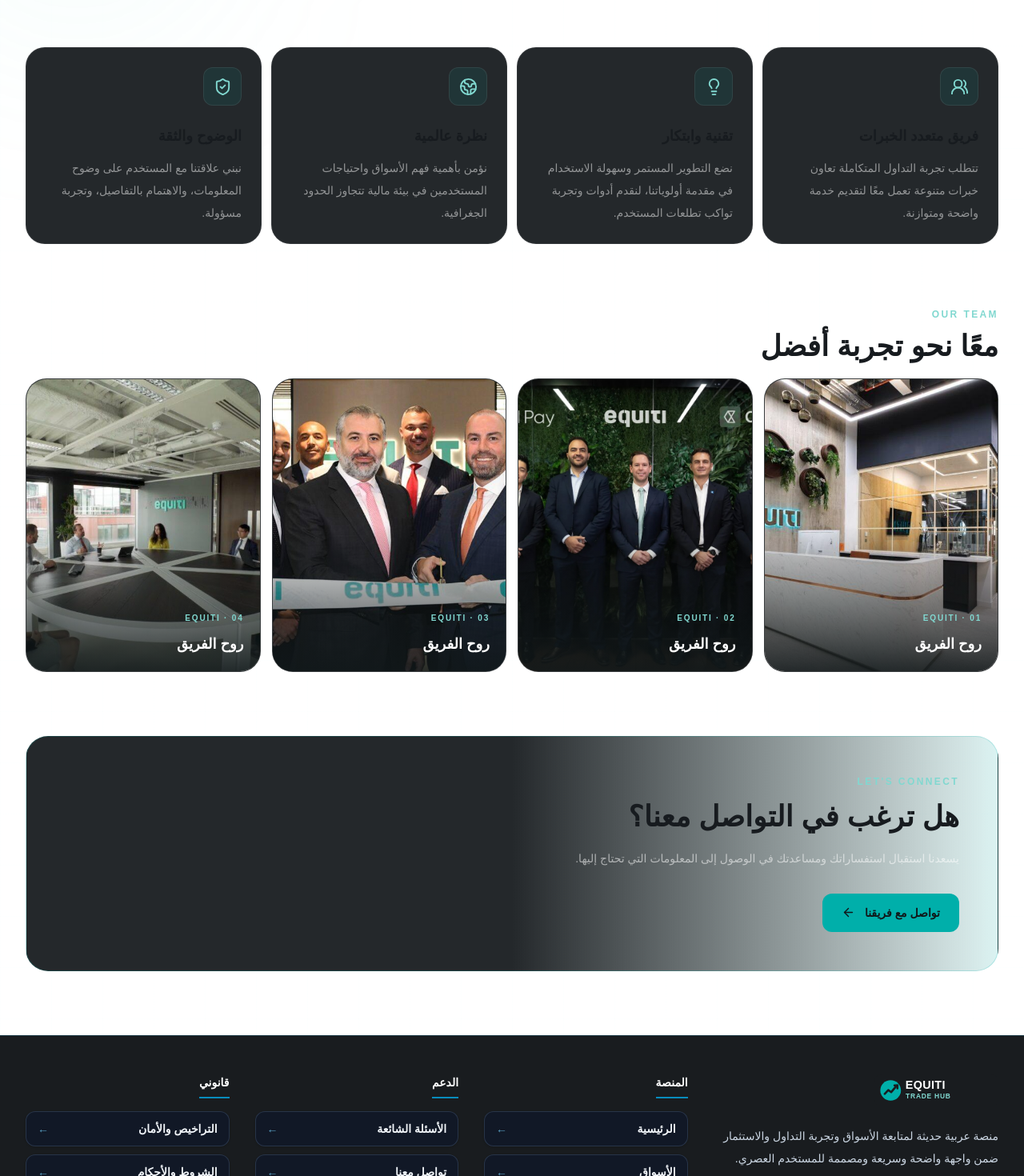
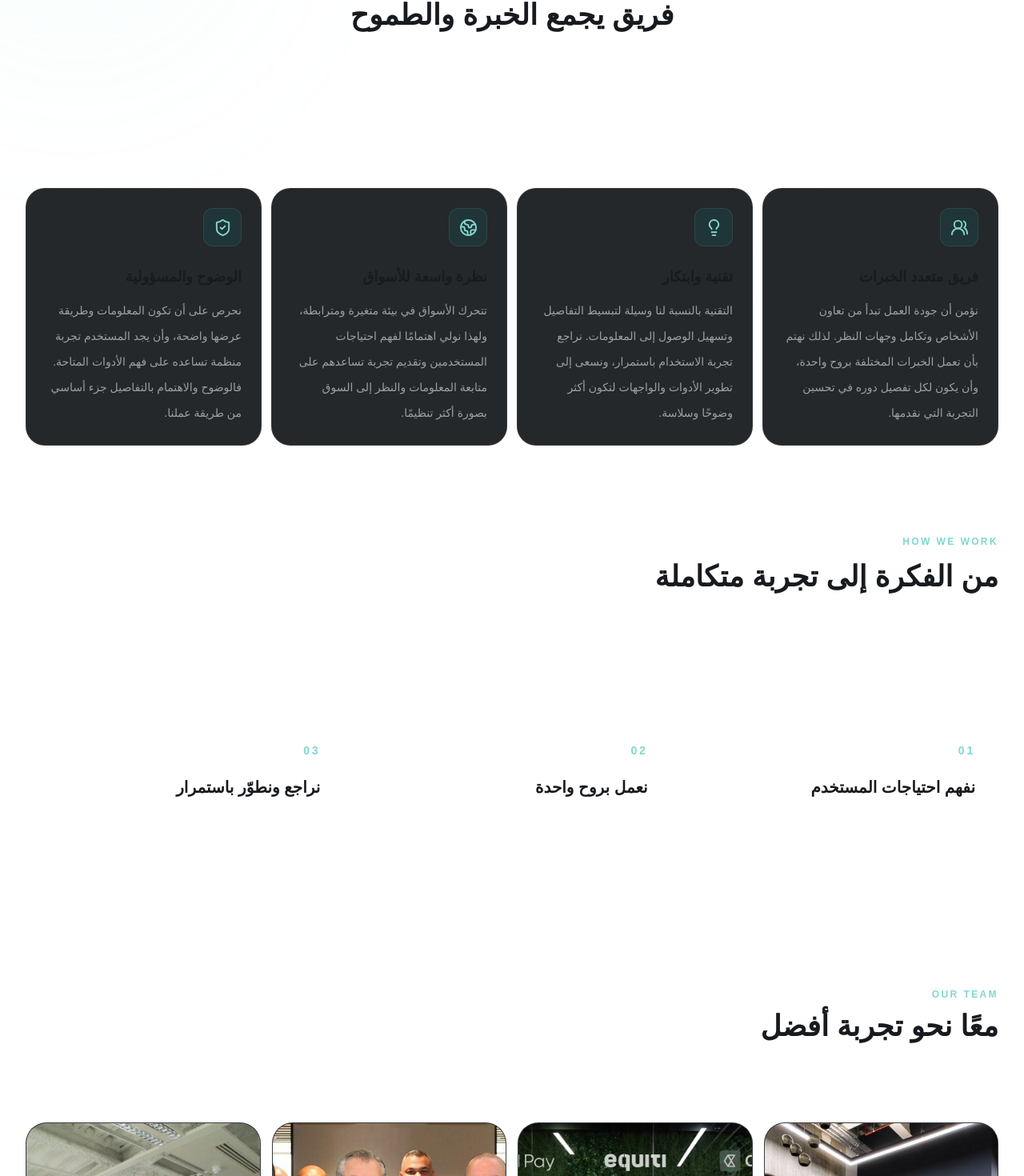
Before and after one commit to ffgg35646-ops/arab-trade, a Next.js app: page /team in a window 1280 px wide. Shown: the part 920-2390 px from the top of the page at 80% size. Built offline with nearby package versions, Linux system fonts and the light colour scheme.

Commit message:
Expand EQUITI team page content

```diff
--- a/app/team/page.tsx
+++ b/app/team/page.tsx
@@ -15,22 +15,40 @@ const pillars = [
   {
     icon: Users2,
     title: "فريق متعدد الخبرات",
-    text: "تتطلب تجربة التداول المتكاملة تعاون خبرات متنوعة تعمل معًا لتقديم خدمة واضحة ومتوازنة.",
+    text: "نؤمن أن جودة العمل تبدأ من تعاون الأشخاص وتكامل وجهات النظر. لذلك نهتم بأن تعمل الخبرات المختلفة بروح واحدة، وأن يكون لكل تفصيل دوره في تحسين التجربة التي نقدمها.",
   },
   {
     icon: Lightbulb,
     title: "تقنية وابتكار",
-    text: "نضع التطوير المستمر وسهولة الاستخدام في مقدمة أولوياتنا، لنقدم أدوات وتجربة تواكب تطلعات المستخدم.",
+    text: "التقنية بالنسبة لنا وسيلة لتبسيط التفاصيل وتسهيل الوصول إلى المعلومات. نراجع تجربة الاستخدام باستمرار، ونسعى إلى تطوير الأدوات والواجهات لتكون أكثر وضوحًا وسلاسة.",
   },
   {
     icon: Globe2,
-    title: "نظرة عالمية",
-    text: "نؤمن بأهمية فهم الأسواق واحتياجات المستخدمين في بيئة مالية تتجاوز الحدود الجغرافية.",
+    title: "نظرة واسعة للأسواق",
+    text: "تتحرك الأسواق في بيئة متغيرة ومترابطة، ولهذا نولي اهتمامًا لفهم احتياجات المستخدمين وتقديم تجربة تساعدهم على متابعة المعلومات والنظر إلى السوق بصورة أكثر تنظيمًا.",
   },
   {
     icon: ShieldCheck,
-    title: "الوضوح والثقة",
-    text: "نبني علاقتنا مع المستخدم على وضوح المعلومات، والاهتمام بالتفاصيل، وتجربة مسؤولة.",
+    title: "الوضوح والمسؤولية",
+    text: "نحرص على أن تكون المعلومات وطريقة عرضها واضحة، وأن يجد المستخدم تجربة منظمة تساعده على فهم الأدوات المتاحة. فالوضوح والاهتمام بالتفاصيل جزء أساسي من طريقة عملنا.",
+  },
+];
+
+const workSteps = [
+  {
+    number: "01",
+    title: "نفهم احتياجات المستخدم",
+    text: "نبدأ من الأسئلة والاحتياجات اليومية للمستخدم، وننظر إلى التفاصيل التي تجعل رحلته داخل المنصة أسهل وأكثر وضوحًا.",
+  },
+  {
+    number: "02",
+    title: "نعمل بروح واحدة",
+    text: "نتعامل مع تطوير المنصة باعتباره عملًا جماعيًا؛ تتكامل فيه الأفكار والتخصصات للوصول إلى تجربة مترابطة بدلًا من حلول متفرقة.",
+  },
+  {
+    number: "03",
+    title: "نراجع ونطوّر باستمرار",
+    text: "لا نتعامل مع التطوير باعتباره خطوة تنتهي، بل عملية مستمرة لمراجعة التفاصيل وتحسين سهولة الاستخدام ومواكبة تطلعات المستخدمين.",
   },
 ];
 
@@ -65,7 +83,10 @@ export default function TeamPage() {
                   <span className="mt-2 block bg-gradient-to-l from-[#81d8d0] to-[#00afaa] bg-clip-text text-transparent">خبرات تصنع الفرق</span>
                 </h1>
                 <p className="mt-7 max-w-2xl text-base leading-9 text-white/65 sm:text-lg">
-                  وراء كل تجربة مميزة فريق يجمع بين المعرفة، والابتكار، والاهتمام بالتفاصيل. نعمل بروح واحدة لتقديم تجربة تداول واضحة وسلسة، ونطوّر أدواتنا باستمرار لتواكب احتياجات المستخدمين وتغيرات الأسواق.
+                  وراء كل تجربة مميزة عمل متواصل يجمع بين المعرفة، والابتكار، والاهتمام بالتفاصيل. في EQUITI نؤمن أن نجاح المنصة لا يعتمد على أداة واحدة، بل على تكامل الجهود من الفكرة الأولى وحتى وصول الخدمة إلى المستخدم.
+                </p>
+                <p className="mt-4 max-w-2xl text-sm leading-8 text-white/50 sm:text-base">
+                  نعمل على جعل متابعة الأسواق والتعامل مع الأدوات المالية تجربة أكثر تنظيمًا وسهولة. ونضع احتياجات المستخدم في مقدمة اهتمامنا، حتى تكون كل خطوة داخل المنصة مفهومة ومترابطة مع ما قبلها وما بعدها.
                 </p>
                 <div className="mt-8 flex flex-wrap gap-3">
                   <a href="#our-team" className="rounded-xl bg-[#00afaa] px-6 py-3 text-sm font-extrabold text-[#101719] transition hover:-translate-y-0.5 hover:bg-[#81d8d0]">تعرّف على فريقنا</a>
@@ -88,8 +109,11 @@ export default function TeamPage() {
             <div className="mx-auto max-w-3xl text-center">
               <p className="text-xs font-black tracking-[.2em] text-[#81d8d0]">WHO WE ARE</p>
               <h2 className="mt-4 text-3xl font-black sm:text-4xl">فريق يجمع الخبرة والطموح</h2>
-              <p className="mt-5 text-sm leading-8 text-white/55 sm:text-base">
-                نؤمن أن أفضل النتائج تأتي من العمل الجماعي وتكامل التخصصات. لذلك نركز على بناء تجربة تجمع بين التقنية، وفهم الأسواق، وخدمة المستخدم، مع الالتزام بالتطوير والتحسين المستمر.
+              <p className="mt-5 text-sm leading-8 text-white/60 sm:text-base">
+                نرى أن التجربة الجيدة تبدأ من فهم الصورة كاملة؛ من طريقة عرض البيانات، إلى سهولة التنقل بين الأقسام، وحتى وضوح الخطوات التي يحتاج إليها المستخدم. لهذا نهتم بالتفاصيل الصغيرة بقدر اهتمامنا بالصورة العامة.
+              </p>
+              <p className="mt-4 text-sm leading-8 text-white/45 sm:text-base">
+                يجمعنا هدف واحد: بناء منصة متناسقة تتطور مع الوقت، وتمنح المستخدم مساحة أوضح لمتابعة السوق والتعرّف على الأدوات المتاحة، من خلال تجربة رقمية تهتم بالبساطة والتنظيم.
               </p>
             </div>
 
@@ -98,19 +122,40 @@ export default function TeamPage() {
                 <article key={title} className="rounded-[24px] border border-white/[0.08] bg-[#24282b] p-6 transition duration-300 hover:-translate-y-1 hover:border-[#00afaa]/35 hover:shadow-xl hover:shadow-black/20">
                   <div className="flex h-12 w-12 items-center justify-center rounded-2xl border border-[#00afaa]/20 bg-[#00afaa]/10 text-[#81d8d0]"><Icon size={23} /></div>
                   <h3 className="mt-6 text-lg font-extrabold">{title}</h3>
-                  <p className="mt-3 text-sm leading-7 text-white/50">{text}</p>
+                  <p className="mt-3 text-sm leading-8 text-white/55">{text}</p>
                 </article>
               ))}
             </div>
           </section>
 
-          <section id="our-team" className="scroll-mt-28">
+          <section className="py-8">
+            <div className="mb-10 max-w-3xl">
+              <p className="text-xs font-black tracking-[.2em] text-[#81d8d0]">HOW WE WORK</p>
+              <h2 className="mt-4 text-3xl font-black sm:text-4xl">من الفكرة إلى تجربة متكاملة</h2>
+              <p className="mt-5 text-sm leading-8 text-white/55 sm:text-base">
+                لكل تفصيل داخل المنصة سبب وهدف. لذلك نعتمد في عملنا على فهم ما يحتاج إليه المستخدم، والتعاون في تنفيذ الأفكار، ثم مراجعة النتيجة وتحسينها. هذه الخطوات تساعدنا على الحفاظ على تجربة متناسقة بدلًا من إضافة مزايا لا ترتبط ببعضها.
+              </p>
+            </div>
+            <div className="grid gap-4 md:grid-cols-3">
+              {workSteps.map((step) => (
+                <article key={step.number} className="rounded-[24px] border border-white/[0.08] bg-white/[0.025] p-7">
+                  <span className="text-sm font-black tracking-[.2em] text-[#81d8d0]">{step.number}</span>
+                  <h3 className="mt-5 text-xl font-extrabold">{step.title}</h3>
+                  <p className="mt-4 text-sm leading-8 text-white/55">{step.text}</p>
+                </article>
+              ))}
+            </div>
+          </section>
+
+          <section id="our-team" className="scroll-mt-28 pt-16">
             <div className="mb-8 flex flex-col gap-3 sm:flex-row sm:items-end sm:justify-between">
               <div>
                 <p className="text-xs font-black tracking-[.2em] text-[#81d8d0]">OUR TEAM</p>
                 <h2 className="mt-3 text-3xl font-black sm:text-4xl">معًا نحو تجربة أفضل</h2>
+                <p className="mt-4 max-w-2xl text-sm leading-8 text-white/55">
+                  العمل الجماعي هو ما يحوّل الأفكار إلى تجربة يمكن للمستخدم التعامل معها كل يوم. وتعبّر هذه الصور عن جانب من روح التعاون التي نعتز بها، وعن الأشخاص والجهود التي تقف خلف تطوير المنصة.
+                </p>
               </div>
-              <p className="max-w-xl text-sm leading-7 text-white/45">مجموعة من الصور التي تعكس روح التعاون والعمل المشترك داخل فريقنا.</p>
             </div>
 
             <div className="grid gap-5 sm:grid-cols-2 lg:grid-cols-4">
@@ -120,7 +165,8 @@ export default function TeamPage() {
                   <div className="absolute inset-0 bg-gradient-to-t from-[#101719]/90 via-transparent to-transparent" />
                   <figcaption className="absolute inset-x-0 bottom-0 p-5">
                     <span className="text-[10px] font-bold tracking-[.18em] text-[#81d8d0]">EQUITI · {String(index + 1).padStart(2, "0")}</span>
-                    <h3 className="mt-2 text-lg font-extrabold text-white">روح الفريق</h3>
+                    <h3 className="mt-2 text-lg font-extrabold text-white">روح الفريق والعمل المشترك</h3>
+                    <p className="mt-2 text-xs leading-6 text-white/65">جهود متكاملة واهتمام بالتفاصيل لصناعة تجربة أفضل.</p>
                   </figcaption>
                 </figure>
               ))}
@@ -131,7 +177,9 @@ export default function TeamPage() {
             <div className="max-w-3xl">
               <p className="text-xs font-black tracking-[.2em] text-[#81d8d0]">LET'S CONNECT</p>
               <h2 className="mt-4 text-3xl font-black sm:text-4xl">هل ترغب في التواصل معنا؟</h2>
-              <p className="mt-4 text-sm leading-8 text-white/55">يسعدنا استقبال استفساراتك ومساعدتك في الوصول إلى المعلومات التي تحتاج إليها.</p>
+              <p className="mt-4 text-sm leading-8 text-white/60">
+                نؤمن أن التواصل الجيد يبدأ بالاستماع. إذا كان لديك سؤال أو استفسار أو ترغب في معرفة المزيد عن المنصة وخدماتها، يمكنك التواصل معنا، وسنسعد بمساعدتك وتوجيهك إلى المعلومات المناسبة.
+              </p>
               <Link href="/contact" className="mt-7 inline-flex items-center gap-3 rounded-xl bg-[#00afaa] px-6 py-3.5 text-sm font-extrabold text-[#101719] transition hover:bg-[#81d8d0]">تواصل مع فريقنا <ArrowLeft size={17} /></Link>
             </div>
           </section>
```
